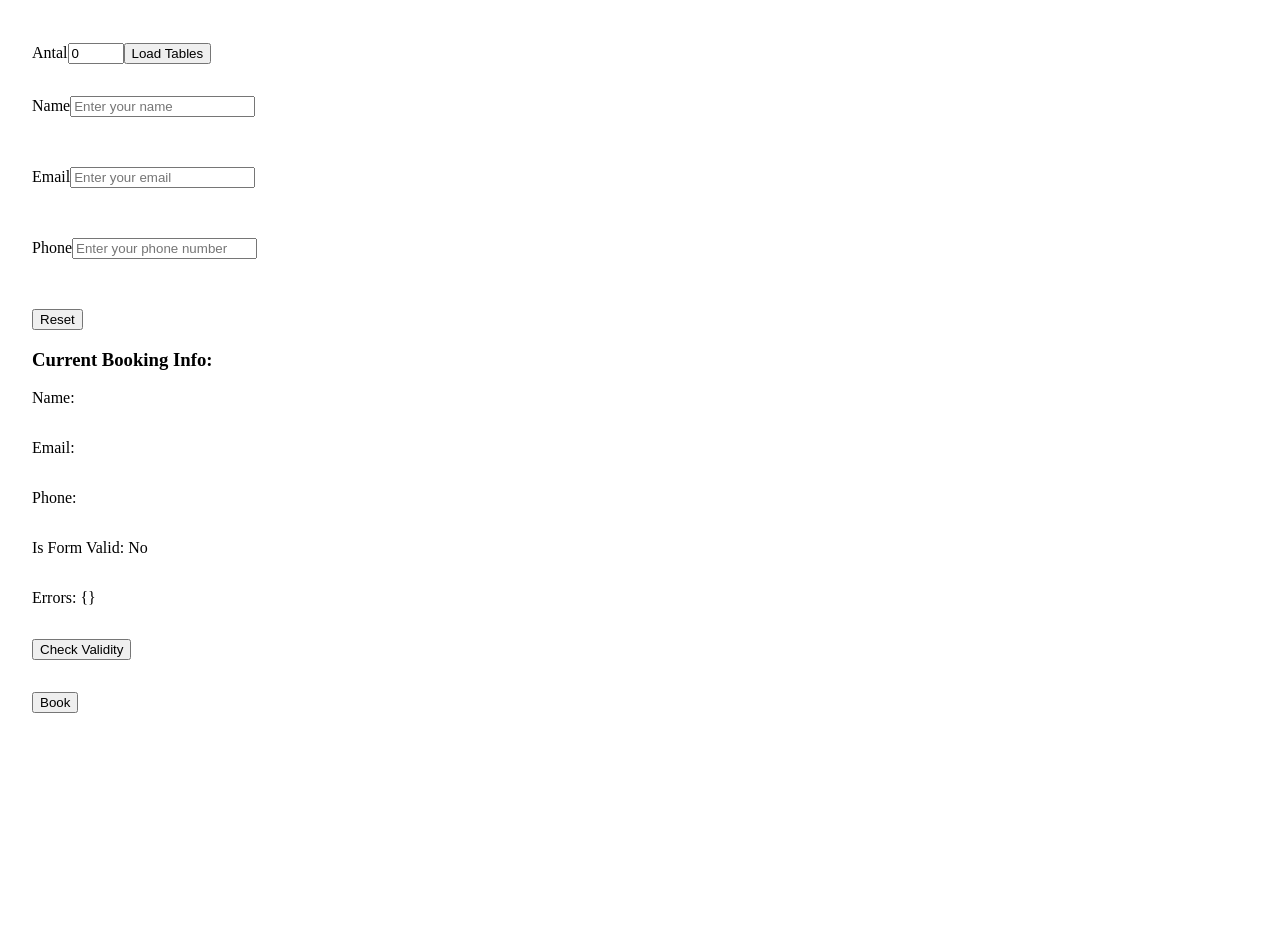
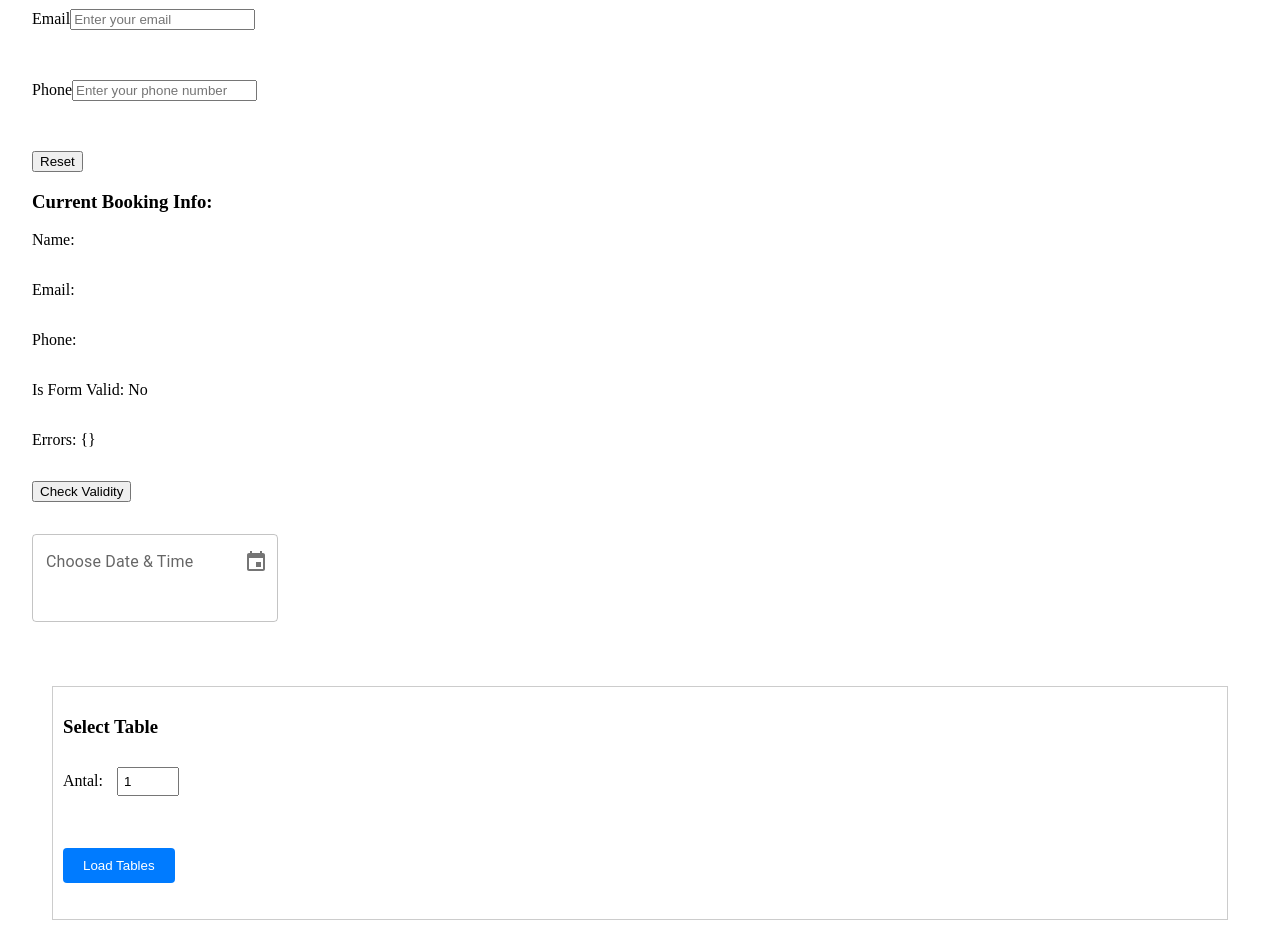
Before and after one commit to OssyCA/RestaurantReact, a React (Vite) app: page / in a window 1280 px wide. Shown: the part 141-1093 px from the top of the page. Before the commit the page ends 886 px from the top, so only its background shows below. Built offline with nearby package versions, Linux system fonts and the light colour scheme.

Commit message:
fix: Select table after contect info

```diff
--- a/src/App.jsx
+++ b/src/App.jsx
@@ -2,15 +2,16 @@ import SelectDateAndTime from "./Components/SelectDateAndTime";
 import GiveContactInfo from "./Components/GiveContactInfo";
 import SelectTable from "./Components/SelectTable";
 import { BookingProvider } from "./Contexts/BookingContext";
-
 function App() {
   return (
     <>
       <BookingProvider>
-        <SelectDateAndTime />
-        <SelectTable />
-        <GiveContactInfo />
-        <button>Book</button>
+        <div>
+          <h2>Booking Steps</h2>
+          <GiveContactInfo />
+          <SelectDateAndTime />
+          <SelectTable />
+        </div>
       </BookingProvider>
     </>
   );
--- a/src/Components/SelectDateAndTime.jsx
+++ b/src/Components/SelectDateAndTime.jsx
@@ -23,12 +23,35 @@ export default function SelectDateAndTime() {
     <LocalizationProvider dateAdapter={AdapterDayjs}>
       <div>
         <DateTimePicker
-          label="Välj datum och tid"
+          label="Choose Date & Time"
           value={selectedDate}
           onChange={handleDateChange}
           ampm={false}
-          minTime={dayjs().hour(10).minute(0)}
-          maxTime={dayjs().hour(21).minute(0)}
+          disablePast={true}
+          minTime={
+            selectedDate
+              ? selectedDate.hour(10).minute(0)
+              : dayjs().hour(10).minute(0)
+          }
+          maxTime={
+            selectedDate
+              ? selectedDate.hour(21).minute(0)
+              : dayjs().hour(21).minute(0)
+          }
+          shouldDisableTime={(value, view) => {
+            const now = dayjs();
+            if (view === "hours") {
+              const hour = value.hour();
+              if (hour < 10 || hour > 21) return true;
+              if (value.isSame(now, "day") && hour <= now.hour()) {
+                return true;
+              }
+
+              return false;
+            }
+
+            return false;
+          }}
         />
 
         {showDateTime && selectedDate && (
--- a/src/Components/SelectTable.jsx
+++ b/src/Components/SelectTable.jsx
@@ -4,7 +4,7 @@ import { useBooking } from "../Contexts/BookingContext";
 
 const SelectTable = () => {
   const [tableList, setTableList] = useState([]);
-  const [partySize, setPartySize] = useState(0);
+  const [partySize, setPartySize] = useState(1); // Changed from 0 to 1
   const [hasSearched, setHasSearched] = useState(false);
   const [loading, setLoading] = useState(false);
   const { selectedDateTime } = useBooking();
@@ -13,6 +13,11 @@ const SelectTable = () => {
   const tables = async () => {
     if (!selectedDateTime) {
       alert("choose a time and date");
+      return;
+    }
+
+    if (partySize < 1) {
+      alert("Please enter a valid party size");
       return;
     }
 
@@ -31,30 +36,69 @@ const SelectTable = () => {
   };
 
   return (
+    <div style={{ margin: "20px", padding: "10px", border: "1px solid #ccc" }}>
+      <h3>Select Table</h3>
       <div>
-      <label htmlFor="partysize">Antal</label>
+        <label htmlFor="partysize">Antal: </label>
         <input
           type="number"
           id="partysize"
           name="partysize"
           value={partySize}
-        onChange={(e) => setPartySize(parseInt(e.target.value) || 0)}
+          onChange={(e) => setPartySize(parseInt(e.target.value) || 1)}
           min="1"
           max="20"
           placeholder="Enter party size"
+          style={{ margin: "10px", padding: "5px" }}
         />
-      <button onClick={tables}>Load Tables</button>
-      <ul>
+      </div>
+      <button
+        onClick={tables}
+        style={{
+          padding: "10px 20px",
+          backgroundColor: "#007bff",
+          color: "white",
+          border: "none",
+          borderRadius: "4px",
+          cursor: "pointer",
+          margin: "10px 0",
+        }}
+      >
+        Load Tables
+      </button>
+
+      <ul style={{ listStyle: "none", padding: 0 }}>
         {loading ? (
-          <div>Loading...</div>
+          <div style={{ padding: "10px", fontStyle: "italic" }}>Loading...</div>
         ) : hasSearched && tableList.length === 0 ? (
-          <div>NO SEATS AVAILABLE</div>
+          <div style={{ padding: "10px", color: "red" }}>
+            NO SEATS AVAILABLE
+          </div>
         ) : (
           tableList.map((table, index) => (
-            <li key={index}>
-              <a href="">
-                {table.tablenumber} Seats: {table.capacity}
-              </a>
+            <li
+              key={index}
+              style={{
+                margin: "5px 0",
+                padding: "10px",
+                backgroundColor: "#f8f9fa",
+                border: "1px solid #dee2e6",
+              }}
+            >
+              <button
+                onClick={() =>
+                  console.log(`Selected table ${table.tablenumber}`)
+                }
+                style={{
+                  background: "none",
+                  border: "none",
+                  cursor: "pointer",
+                  width: "100%",
+                  textAlign: "left",
+                }}
+              >
+                Table {table.tablenumber} - Seats: {table.capacity}
+              </button>
             </li>
           ))
         )}
```
Also changed, not shown: src/Components/BookingSteps.jsx (+19 -0 lines). Lines whose indentation alone changed are shown as unchanged.
